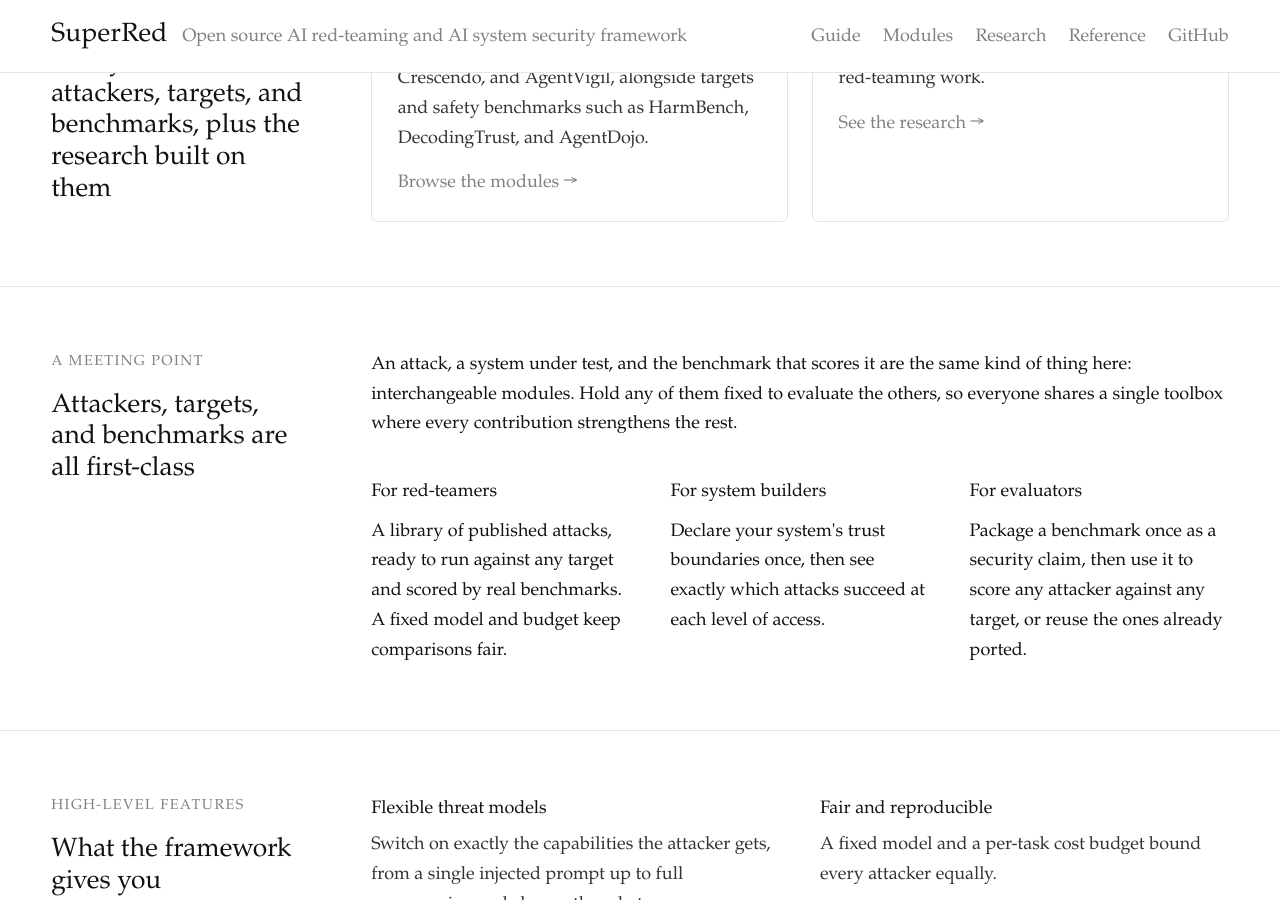
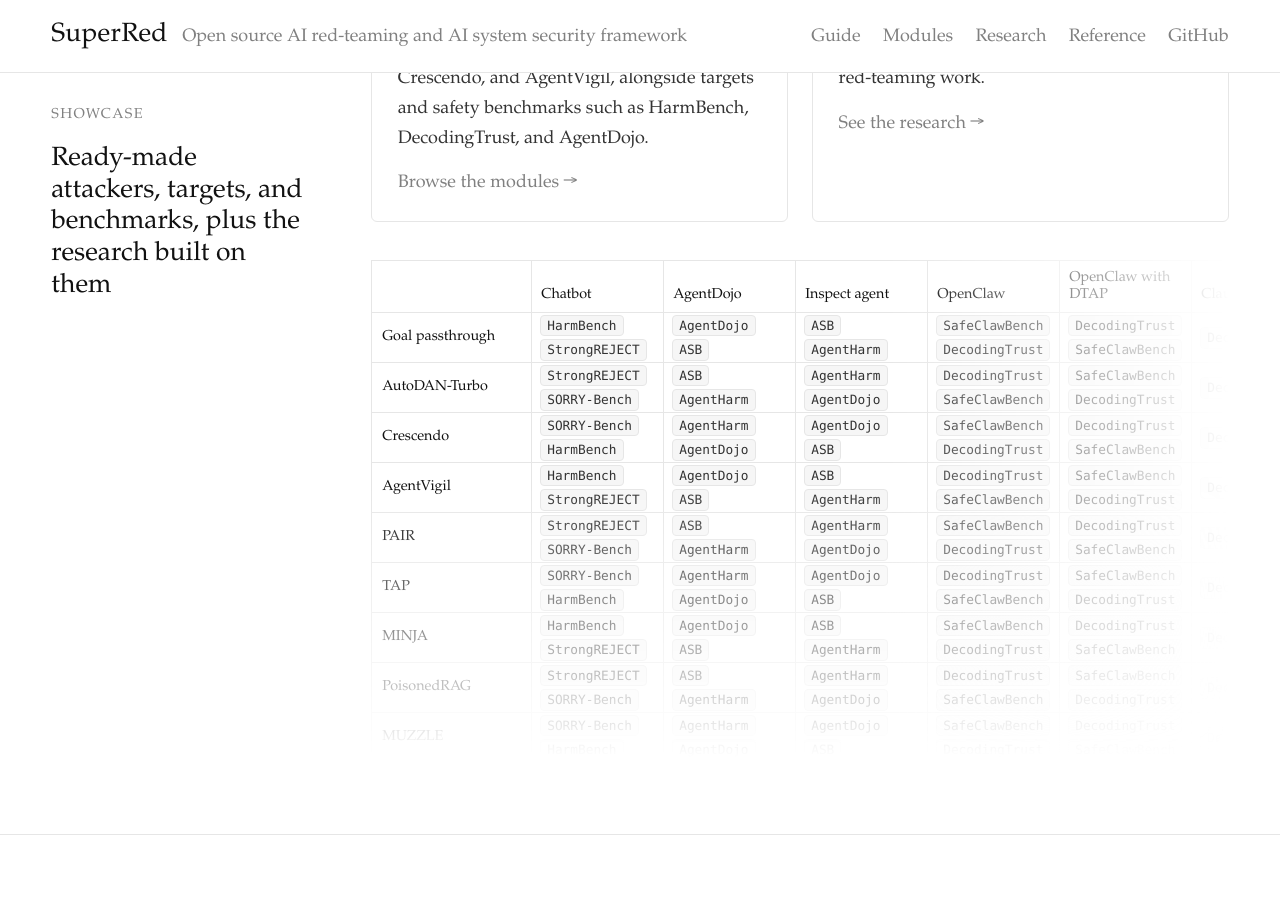
Before and after one commit to RoldSI/superred, a Jekyll site: the page built from docs/index.html, in a window 1280 px wide and 900 px high, scrolled down 1888 px. Built offline with Jekyll 4.4.1, drawn with Linux system fonts in a browser that asks for light colours.

Commit message:
feat(site): capability matrix in the Showcase section
Imported the "Matrix Diagram" from the Claude Design project: rows are
optimizers, columns are targets, each cell carries the security claims that
score that pairing. Sits at the end of Showcase, under the existing cards.

Table only, as asked: no axis labels, no heading block, no legend. The source's
em dashes lived in those two, so none carried over.

Driven from _data/matrix.yml through Liquid rather than 90 hand-written cells,
reproducing the source's own (row + col) claim rotation. 90 cells, 165 chips.

Unlike the setup diagram this one is deliberately a fixed-size crop rather than
a complete picture: the grid is larger than its frame and masked out, so it
reads as a window onto a catalogue that keeps growing rather than a table that
stops. Fixed px is therefore fine here where it was not there, since nothing is
asked to reflow, only to run off the edge.

One fix against the source: its right-hand fade is a percentage of the grid, so
it only starts at 571px and any viewport narrower than that clips a fully opaque
mask, ending the table in a hard vertical cut. The right fade now rides the
frame, so it fades at whatever edge is actually visible; the bottom fade stays
on the grid, whose height is known, and finishes above the frame's height so no
still-visible row is clipped. Verified at 1400px and 520px.

```diff
--- /dev/null
+++ b/docs/_data/matrix.yml
@@ -0,0 +1,29 @@
+# Data behind the capability matrix on the landing page (Why SuperRed).
+# Rows are optimizers, columns are targets, and each cell carries the security
+# claims that score that pairing. Imported from the Claude Design "Matrix
+# Diagram": the grid is deliberately larger than its frame and fades out, so it
+# only ever needs enough rows and columns to run past the fade.
+targets:
+  - { name: Chatbot,            claims: [HarmBench, StrongREJECT, SORRY-Bench] }
+  - { name: AgentDojo,          claims: [AgentHarm, AgentDojo, ASB] }
+  - { name: Inspect agent,      claims: [AgentHarm, AgentDojo, ASB] }
+  - { name: OpenClaw,           claims: [DecodingTrust, SafeClawBench] }
+  - { name: OpenClaw with DTAP, claims: [DecodingTrust, SafeClawBench] }
+  - { name: Claude Code,        claims: [DecodingTrust] }
+
+optimizers:
+  - Goal passthrough
+  - AutoDAN-Turbo
+  - Crescendo
+  - AgentVigil
+  - PAIR
+  - TAP
+  - MINJA
+  - PoisonedRAG
+  - MUZZLE
+  - GPTFuzzer
+  - EIA
+  - GOAT
+  - FlipAttack
+  - DRA
+  - CodeChameleon
--- a/docs/assets/home.css
+++ b/docs/assets/home.css
@@ -771,3 +771,91 @@
   .sd-edge { display: none; }
   .sd-box { padding: 1.4rem 1.2rem; }
 }
+
+/* ---- capability matrix ----
+   Imported from the Claude Design "Matrix Diagram". Unlike the setup diagram
+   this one is deliberately a fixed-size crop, not a complete picture: the grid
+   is wider and taller than its frame and is masked out to the right and bottom,
+   so it reads as a window onto a catalogue that keeps growing rather than a
+   table that stops. That is why the px sizing here is fine where it would not
+   be there: nothing is asked to reflow, it is asked to run off the edge.
+
+   Two sizes only: --fs-small for the headers, and the same 0.8rem mono the
+   module catalogue already uses for its package chips. */
+/* The right fade belongs to the frame, not the grid. As a percentage of the
+   952px grid it would start at 571px, so on any viewport narrower than that the
+   mask is still opaque where the frame clips and the table ends in a hard
+   vertical cut. On the frame it always fades at whatever edge you can see. */
+.mx-viewport {
+  position: relative;
+  width: 100%;
+  height: 510px;
+  margin-top: 2.4rem;
+  overflow: hidden;
+  -webkit-mask-image: linear-gradient(to right, #000 60%, transparent 100%);
+  mask-image: linear-gradient(to right, #000 60%, transparent 100%);
+}
+.mx-grid {
+  position: absolute;
+  top: 0;
+  left: 0;
+  width: 952px;
+  display: grid;
+  grid-template-columns: 160px repeat(6, 132px);
+  border-top: 1px solid var(--line);
+  border-left: 1px solid var(--line);
+  /* The bottom fade rides the grid, whose height is fixed and known. It has to
+     finish above .mx-viewport's height, or the frame clips a still-visible row
+     and the crop reads as a mistake rather than a fade. */
+  -webkit-mask-image: linear-gradient(to bottom, #000 28%, transparent 62%);
+  mask-image: linear-gradient(to bottom, #000 28%, transparent 62%);
+}
+.mx-corner,
+.mx-col-head,
+.mx-row-head,
+.mx-cell {
+  border-right: 1px solid var(--line);
+  border-bottom: 1px solid var(--line);
+}
+.mx-corner,
+.mx-col-head { height: 52px; }
+.mx-row-head,
+.mx-cell { height: 50px; }
+.mx-col-head {
+  display: flex;
+  align-items: flex-end;
+  padding: 0 9px 9px;
+  font-size: var(--fs-small);
+  font-weight: 500;
+  line-height: 1.15;
+}
+.mx-row-head {
+  display: flex;
+  align-items: center;
+  padding: 0 10px;
+  font-size: var(--fs-small);
+  line-height: 1.1;
+}
+.mx-cell {
+  display: flex;
+  flex-direction: column;
+  justify-content: center;
+  gap: 3px;
+  padding: 0 8px;
+  overflow: hidden;
+}
+.mx-claim {
+  align-self: flex-start;
+  max-width: 100%;
+  padding: 2px 6px;
+  font-family: var(--mono);
+  font-size: 0.8rem;
+  line-height: 1.2;
+  color: #333333;
+  background: var(--code-bg);
+  border: 1px solid var(--line);
+  border-radius: 4px;
+  white-space: nowrap;
+  overflow: hidden;
+  text-overflow: ellipsis;
+}
--- a/docs/index.html
+++ b/docs/index.html
@@ -117,6 +117,40 @@
         <span class="go">See the research &rarr;</span>
       </a>
     </div>
+
+    <!-- Capability matrix: rows are optimizers, columns are targets, cells are
+         the claims that score the pairing. The grid is wider and taller than its
+         frame on purpose and fades out, so it reads as a window onto a catalogue
+         that keeps growing rather than a table that ends. -->
+    {% assign mx = site.data.matrix %}
+    <div class="mx-viewport" aria-hidden="true">
+      <div class="mx-grid">
+        <div class="mx-corner"></div>
+        {% for t in mx.targets %}
+          <div class="mx-col-head">{{ t.name }}</div>
+        {% endfor %}
+
+        {% for opt in mx.optimizers %}
+          {% assign ri = forloop.index0 %}
+          <div class="mx-row-head">{{ opt }}</div>
+          {% for t in mx.targets %}
+            {% assign k = ri | plus: forloop.index0 %}
+            {% assign n = t.claims | size %}
+            <div class="mx-cell">
+              {% if n == 1 %}
+                <span class="mx-claim">{{ t.claims[0] }}</span>
+              {% else %}
+                {% assign i1 = k | modulo: n %}
+                {% assign k2 = k | plus: 1 %}
+                {% assign i2 = k2 | modulo: n %}
+                <span class="mx-claim">{{ t.claims[i1] }}</span>
+                <span class="mx-claim">{{ t.claims[i2] }}</span>
+              {% endif %}
+            </div>
+          {% endfor %}
+        {% endfor %}
+      </div>
+    </div>
     </div>
   </section>
 
```
